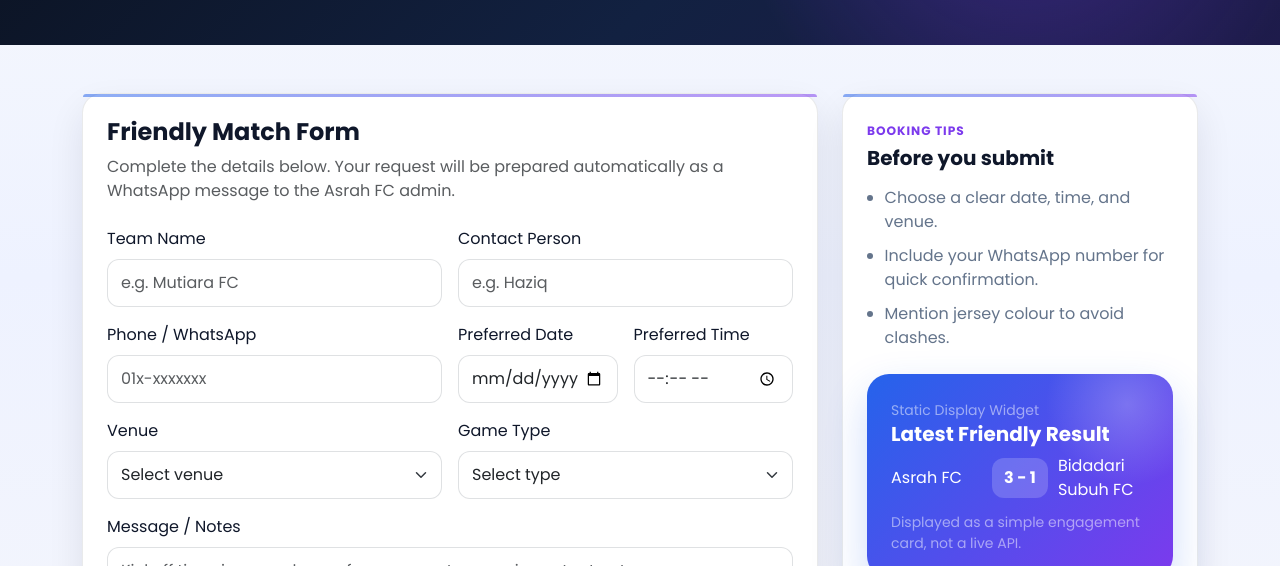
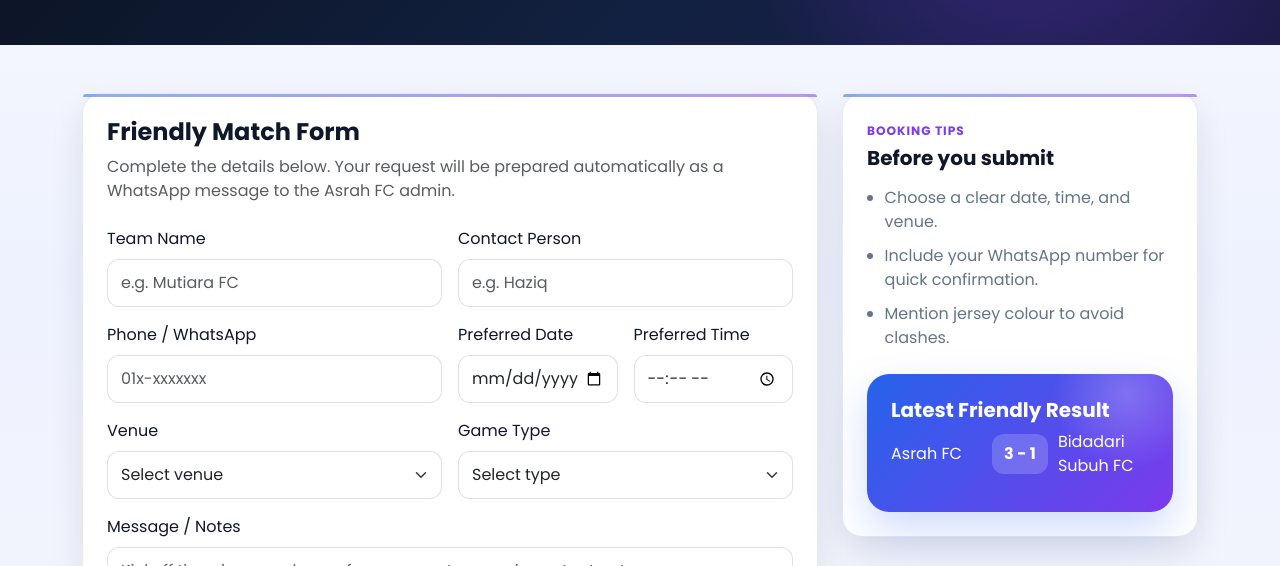
Before and after one commit to harith10-debug/FootballWebsiteAsrahFC, a plain HTML site: page booking.html in a window 1280 px wide. Shown: the part 234-800 px from the top of the page. Drawn offline with nearby package versions, Linux system fonts and the light colour scheme; sample sign-in values are in the browser's storage.

Commit message:
Update booking.html

```diff
--- a/booking.html
+++ b/booking.html
@@ -129,10 +129,8 @@
             <li>Mention jersey colour to avoid clashes.</li>
           </ul>
           <div class="live-score-card">
-            <span class="small text-white-50">Static Display Widget</span>
             <h5 class="text-white fw-bold mb-2">Latest Friendly Result</h5>
             <div class="score-line"><span>Asrah FC</span><strong>3 - 1</strong><span>Bidadari Subuh FC</span></div>
-            <p class="text-white-50 small mb-0">Displayed as a simple engagement card, not a live API.</p>
           </div>
         </div>
       </div>
```
